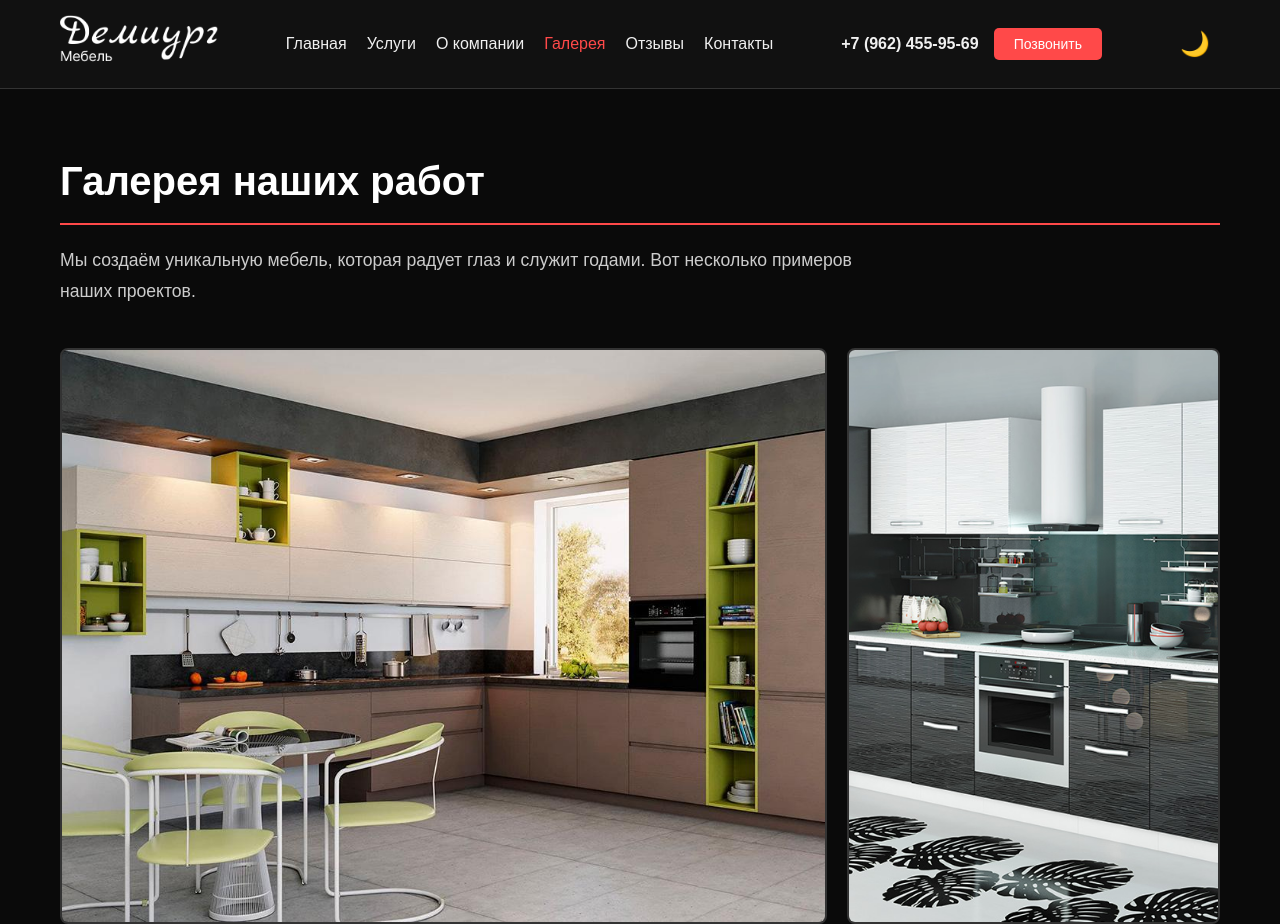
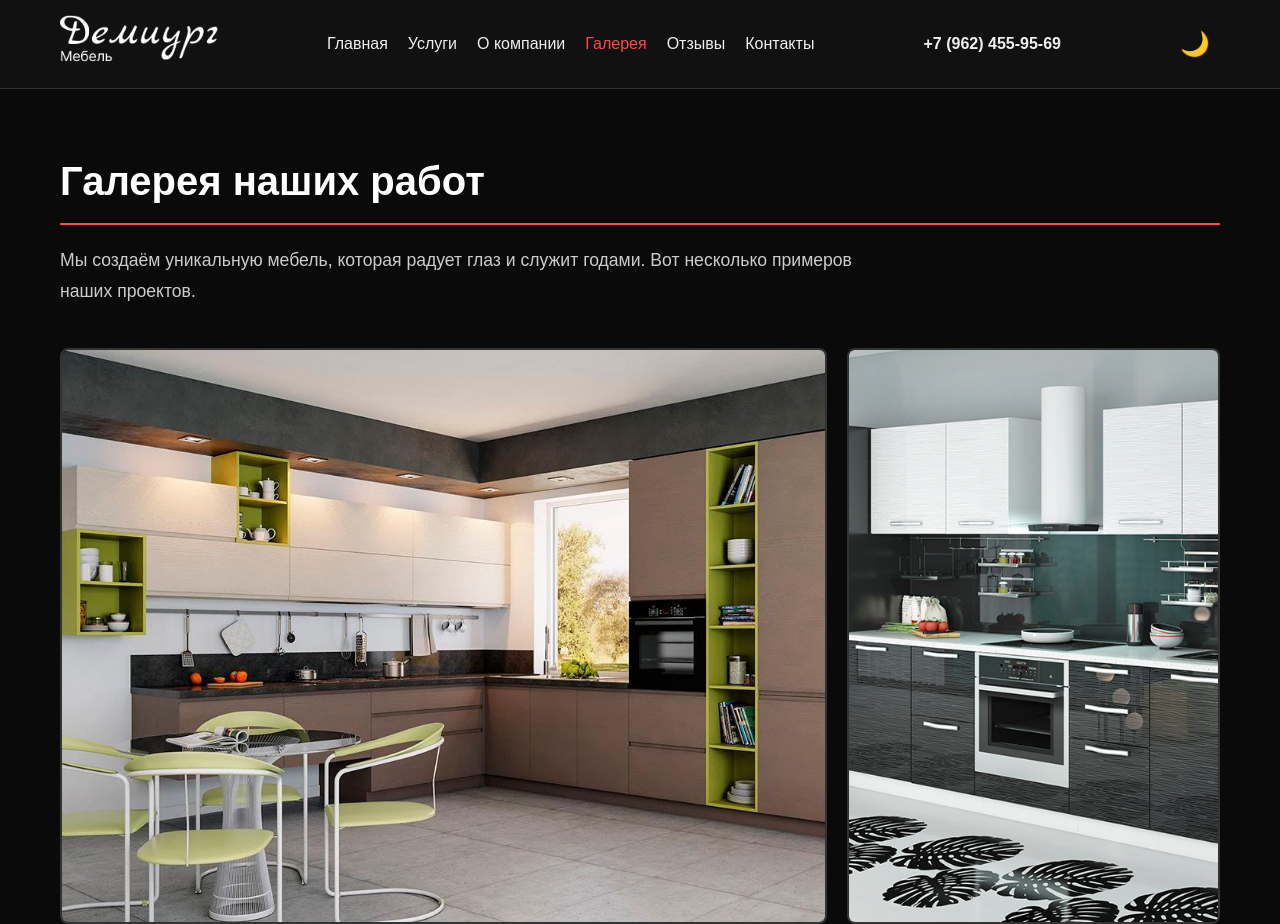
Before and after one commit to lencovvvsky-tech/diplom, a plain HTML site: page gallery.html in a window 1280 px wide. Shown: the top 924 px of the page. Drawn offline with Linux system fonts and the light colour scheme.

Commit message:
Update gallery.html

```diff
--- a/gallery.html
+++ b/gallery.html
@@ -26,7 +26,6 @@
                 </nav>
                 <div class="header__contacts">
     <a href="tel:+79624559569" class="phone">+7 (962) 455-95-69</a>
-    <button class="btn btn--small">Позвонить</button>
 </div>
 <button class="theme-toggle" id="theme-toggle" aria-label="Переключить тему">🌙</button>
             </div>
```
